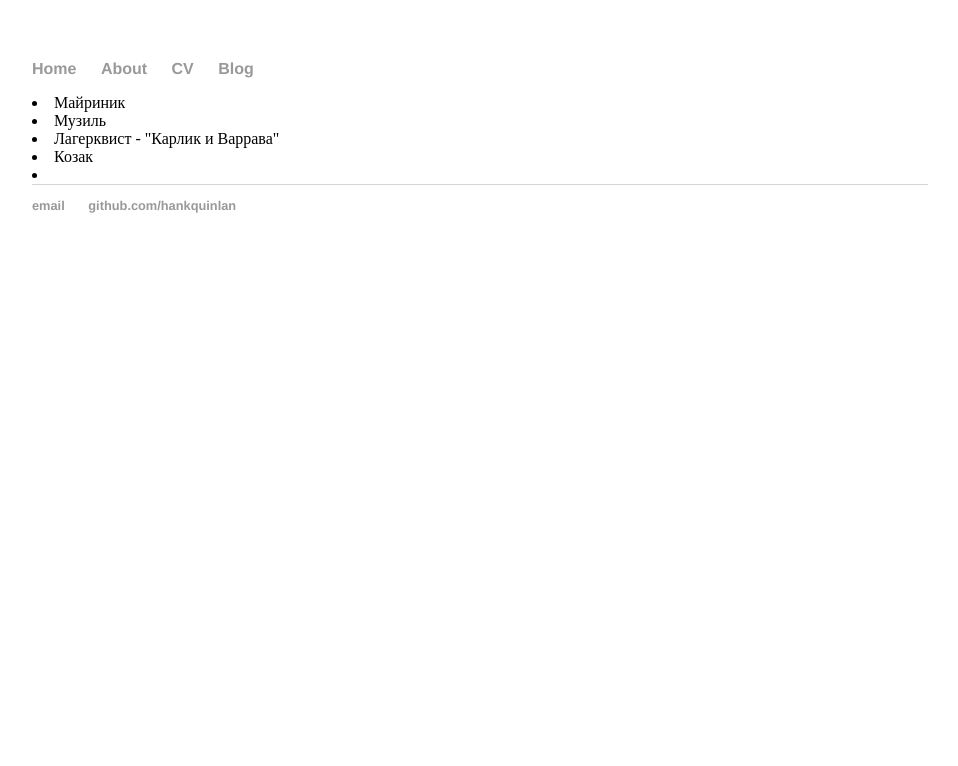
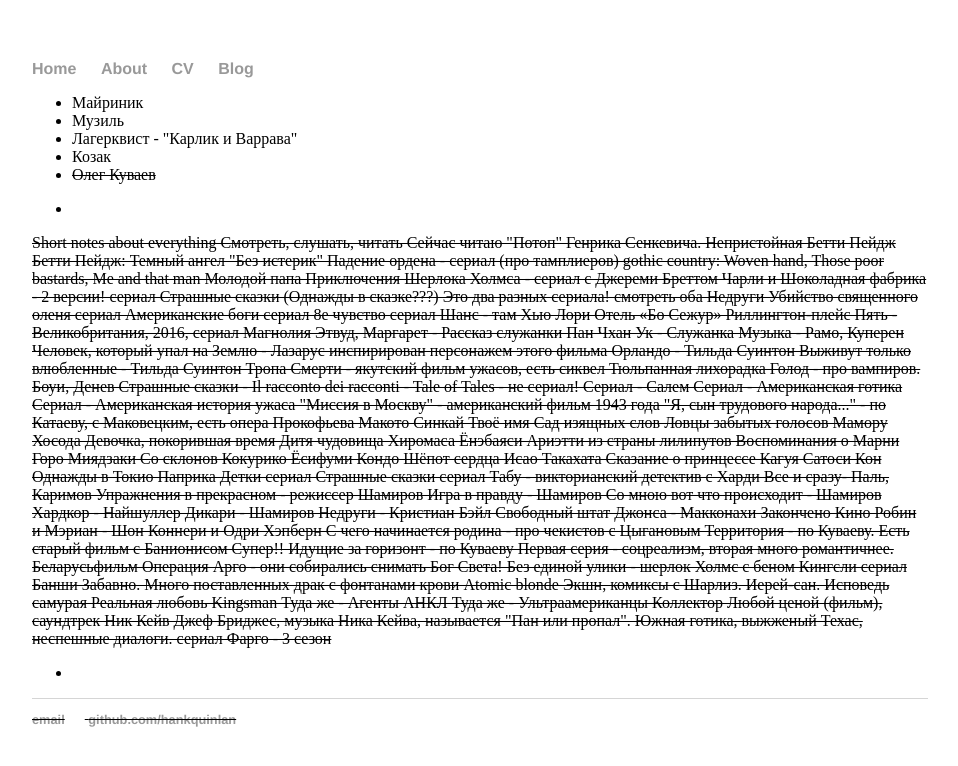
Before and after one commit to hinterlistig/hinterlistig.github.io, a Jekyll site: the page built from index.html, in a window 1280 px wide. Shown: the top 766 px of the page, without its empty margins (160-1118 px from the left). Built offline with Jekyll 4.4.1, drawn with Linux system fonts in a browser that asks for light colours.

Commit message:
Update index.html

```diff
--- a/index.html
+++ b/index.html
@@ -2,10 +2,110 @@
 layout: default
 title: смотреть, слушать, читать
 ---
-<div class="blurb">
+<div class="read">
+	<ul>
 	<li>Майриник</li>
 	<li>Музиль</li>
 	<li>Лагерквист - "Карлик и Варрава"</li>
 	<li>Козак</li>
-	<li></li>
-</div><!-- /.blurb -->
+	<li><strike>Олег Куваев</strike</li>
+	</ul>
+</div>
+<div class="listen">
+	<ul><li></li></ul>
+</div>
+<div class="watch">
+
+Short notes about everything
+Смотреть, слушать, читать
+Сейчас читаю "Потоп" Генрика Сенкевича.
+Непристойная Бетти Пейдж
+Бетти Пейдж: Темный ангел
+"Без истерик"
+Падение ордена - сериал (про тамплиеров)
+gothic country: Woven hand, Those poor bastards, Me and that man
+Молодой папа
+Приключения Шерлока Холмса - сериал с Джереми Бреттом
+Чарли и Шоколадная фабрика - 2 версии!
+сериал Страшные сказки (Однажды в сказке???)
+Это два разных сериала! смотреть оба
+Недруги
+Убийство священного оленя
+сериал Американские боги
+сериал 8е чувство
+сериал Шанс - там Хью Лори
+Отель «Бо Сежур»
+Риллингтон-плейс
+Пять - Великобритания, 2016, сериал
+Магнолия
+Этвуд, Маргарет - Рассказ служанки
+Пан Чхан Ук - Служанка
+Музыка - Рамо, Куперен
+Человек, который упал на Землю - Лазарус инспирирован персонажем этого фильма
+Орландо - Тильда Суинтон
+Выживут только влюбленные - Тильда Суинтон
+Тропа Смерти - якутский фильм ужасов, есть сиквел
+Тюльпанная лихорадка
+Голод - про вампиров. Боуи, Денев
+Страшные сказки - Il racconto dei racconti - Tale of Tales - не сериал!
+Сериал - Салем
+Сериал - Американская готика
+Сериал - Американская история ужаса
+"Миссия в Москву" - американский фильм 1943 года
+"Я, сын трудового народа..." - по Катаеву, с Маковецким, есть опера Прокофьева
+Макото Синкай
+Твоё имя
+Сад изящных слов
+Ловцы забытых голосов
+Мамору Хосода
+Девочка, покорившая время
+Дитя чудовища
+Хиромаса Ёнэбаяси
+Ариэтти из страны лилипутов
+Воспоминания о Марни
+Горо Миядзаки
+Со склонов Кокурико
+Ёсифуми Кондо
+Шёпот сердца
+Исао Такахата
+Сказание о принцессе Кагуя
+Сатоси Кон
+Однажды в Токио
+Паприка
+Детки
+сериал Страшные сказки
+сериал Табу - викторианский детектив с Харди
+Все и сразу- Паль, Каримов
+Упражнения в прекрасном - режиссер Шамиров
+Игра в правду - Шамиров
+Со мною вот что происходит - Шамиров
+Хардкор - Найшуллер
+Дикари - Шамиров
+Недруги - Кристиан Бэйл
+Свободный штат Джонса - Макконахи
+Закончено
+Кино
+Робин и Мэриан - Шон Коннери и Одри Хэпберн
+С чего начинается родина - про чекистов с Цыгановым
+Территория - по Куваеву. Есть старый фильм с Банионисом
+Супер!!
+Идущие за горизонт - по Куваеву
+Первая серия - соцреализм, вторая много романтичнее. Беларусьфильм
+Операция Арго - они собирались снимать Бог Света!
+Без единой улики - шерлок Холмс с беном Кингсли
+сериал Банши
+Забавно. Много поставленных драк с фонтанами крови
+Atomic blonde
+Экшн, комиксы с Шарлиз.
+Иерей-сан. Исповедь самурая
+Реальная любовь
+Kingsman
+Туда же - Агенты АНКЛ
+Туда же - Ультраамериканцы
+Коллектор
+Любой ценой (фильм), саундтрек Ник Кейв
+Джеф Бриджес, музыка Ника Кейва, называется "Пан или пропал". Южная готика, выжженый Техас, неспешные диалоги.
+сериал Фарго - 3 сезон
+
+	<ul><li></li></ul>
+</div>
```
